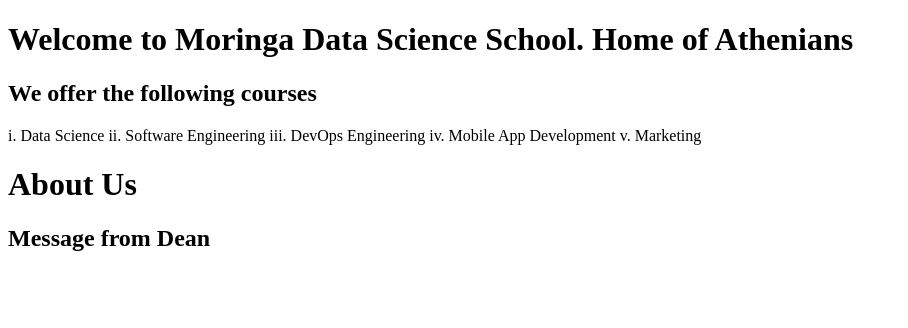
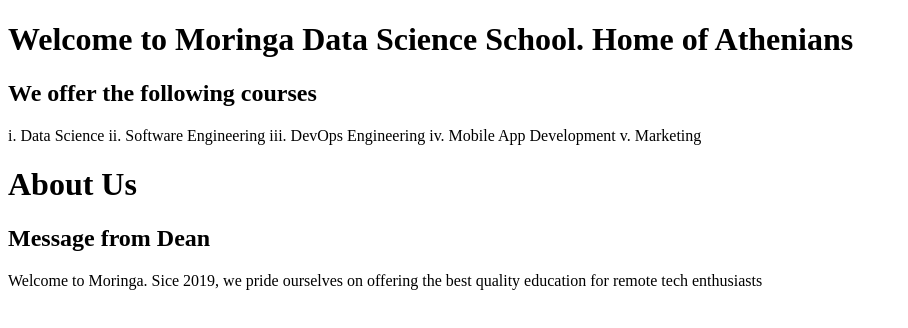
Before and after one commit to Njagi-G/Catchup-Session-1-Hub, a plain HTML site: page index.html in a window 1280 px wide. Shown: the whole page, without its empty margins (0-908 px from the left). Drawn offline with Linux system fonts and the light colour scheme.

Commit message:
Added Director's Speech

```diff
--- a/index.html
+++ b/index.html
@@ -15,6 +15,7 @@
     v. Marketing
     <h1>About Us</h1>
     <h2>Message from Dean</h2>
+    <p> Welcome to Moringa. Sice 2019, we pride ourselves on offering the best quality education for remote tech enthusiasts</p>
 
 </body>
 </html>
```
